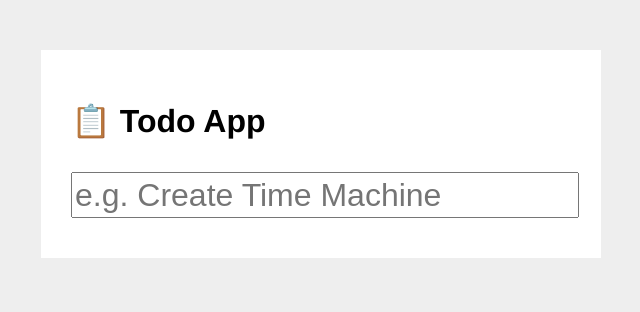
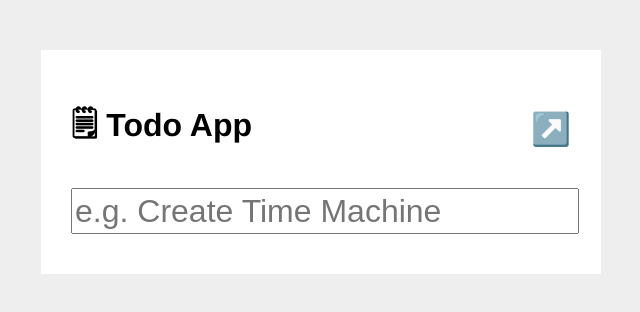
Before and after one commit to alexstrive/another-todo-app, a React (Create React App) app: page / in a window 1280 px wide. Shown: the top 312 px of the page, without its empty margins (319-959 px from the left). Built offline with nearby package versions, Linux system fonts and the light colour scheme.

Commit message:
Implement basic export

```diff
--- a/src/App.js
+++ b/src/App.js
@@ -1,6 +1,6 @@
 import React, { useState, useCallback, useEffect } from 'react'
 import styled, { createGlobalStyle } from 'styled-components'
-
+import ActionButton from './components/ActionButton'
 import TodoList from './components/TodoList'
 
 const GlobalStyles = createGlobalStyle`
@@ -68,9 +68,26 @@ const App = () => {
     <>
       <GlobalStyles />
       <Wrapper>
-        <p>
-          <b>📋 Todo App</b>
-        </p>
+        <div
+          style={{
+            display: 'flex',
+            justifyContent: 'space-between',
+            alignItems: 'center'
+          }}
+        >
+          <p>
+            <b>🗒 Todo App</b>
+          </p>
+          <div>
+            <ActionButton
+              onClick={() => {
+                navigator.clipboard.writeText(JSON.stringify(items))
+              }}
+            >
+              ↗️
+            </ActionButton>
+          </div>
+        </div>
         <TaskInput
           placeholder="e.g. Create Time Machine"
           type="text"
--- /dev/null
+++ b/src/components/ActionButton.js
@@ -0,0 +1,11 @@
+import styled from 'styled-components'
+
+const ActionButton = styled.button`
+  font-size: 2rem;
+  padding: 10px 0;
+  border: 0;
+  background: none;
+  width: 100%;
+  cursor: pointer;
+`
+export default ActionButton
--- a/src/components/TodoItem.js
+++ b/src/components/TodoItem.js
@@ -1,5 +1,6 @@
 import React from 'react'
 import styled from 'styled-components'
+import ActionButton from './ActionButton'
 
 const Wrapper = styled.div`
   display: flex;
@@ -14,15 +15,6 @@ const WrapperItem = styled.div`
   overflow: scroll;
 `
 
-const ActionButton = styled.button`
-  font-size: 2rem;
-  padding: 10px 0;
-  border: 0;
-  background: none;
-  width: 100%;
-  cursor: pointer;
-`
-
 const TodoItem = ({ title, onComplete }) => {
   return (
     <Wrapper>
```
